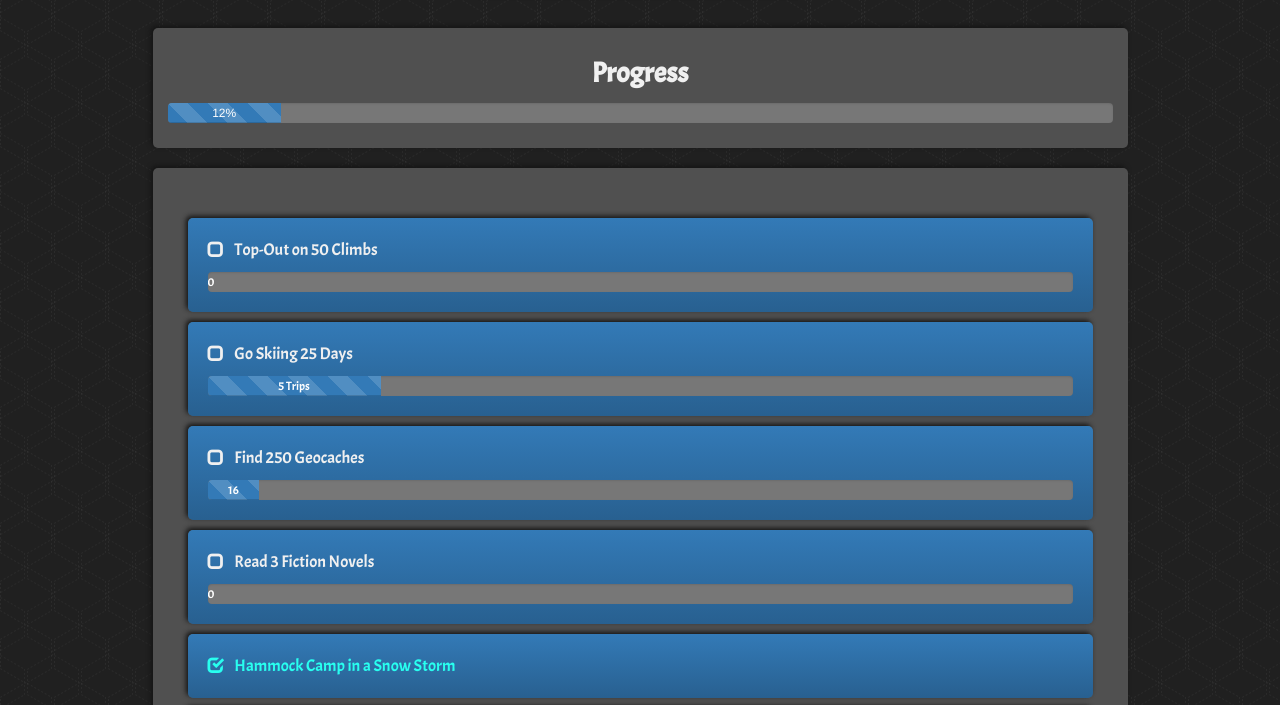
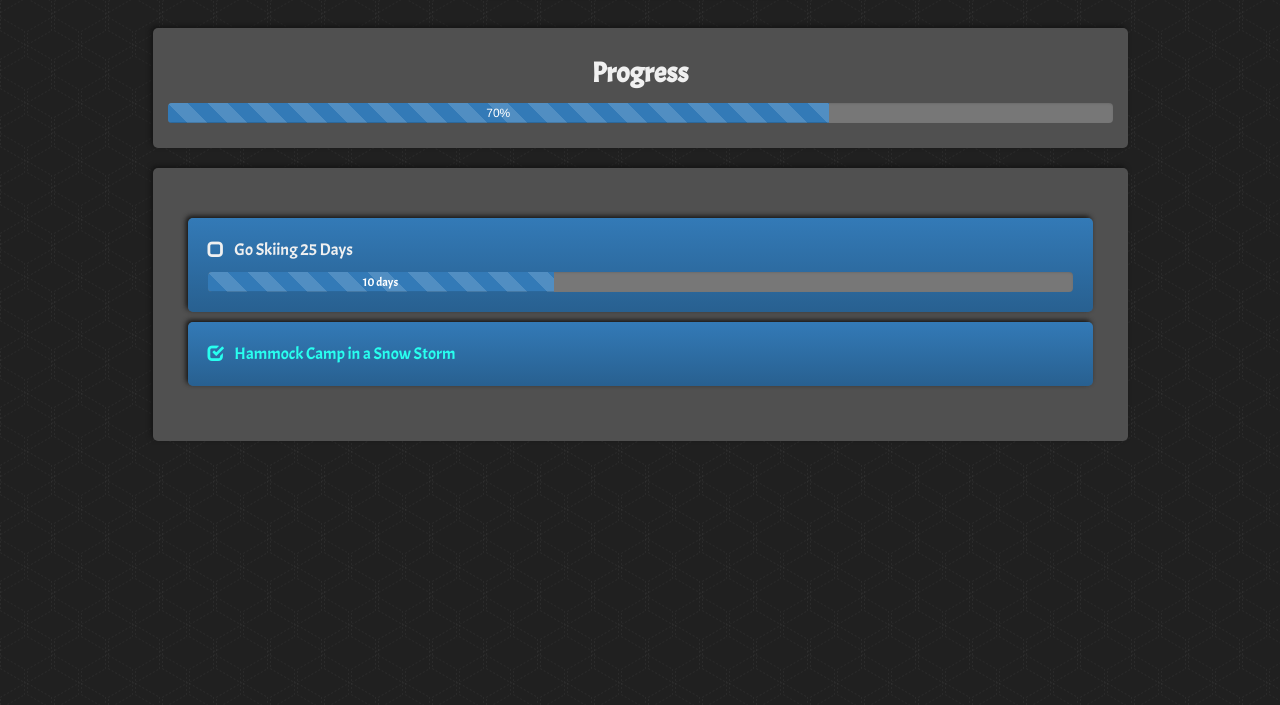
Before and after one commit to kylehovey/Resolutions, a website: page index.html in a window 1280 px wide. Shown: the part 72-777 px from the top of the page. Drawn offline with Linux system fonts and the light colour scheme; a web font is replaced by a local one.

Commit message:
Added resolution list component.

```diff
--- a/index.html
+++ b/index.html
@@ -1,27 +1,12 @@
 <!DOCTYPE html>
 <html lang="en">
   <head>
-    <!-- Author: Kyle Hovey -->
     <title>2018 | Resolutions</title>
-
-    <!-- FAVICON -->
-    <link rel="shortcut icon" href="../images/favicon/favicon.ico" type='image/x-icon' />
-
-    <!-- Stay Mobile Friendly -->
     <meta name="viewport" content="width=device-width, initial-scale=1">
-
-    <!-- Know Charset -->
     <meta charset=utf-8>
-
-    <!-- Fonts -->
     <link href="https://fonts.googleapis.com/css?family=Indie+Flower|Open+Sans+Condensed:300|Acme|Averia+Serif+Libre|IM+Fell+English+SC" rel="stylesheet">
-
-    <!-- ===== CSS INCLUDES ===== -->
-    <!-- JQuery --> <link rel="stylesheet" type="text/css" href="style/main.css" />
-
-    <!-- Bootstrap -->
+    <link rel="stylesheet" type="text/css" href="style/main.css" />
     <link rel="stylesheet" type="text/css" href="style/external/bootstrap.min.css" />
-    <!-- ===== /CSS INCLUDES ===== -->
   </head>
   <body>
     <header>
@@ -31,79 +16,6 @@
         </h1>
       </center>
     </header>
-    <section id="resolution-progress">
-      <div class="container">
-        <div class="row">
-          <div class="col-xs-10 col-xs-offset-1 card-container" id="about-col">
-            <center>
-              <span class="title-text">
-                Progress
-              </span>
-              <div class="progress progress-striped">
-                <div class="progress-bar" style="width:12%">
-                  <span class="sr-only">12% Complete</span>
-                  12%
-                </div>
-              </div>
-            </center>
-          </div>
-        </div>
-      </div>
-    </section>
-    <section id="resolutions">
-      <div class="container">
-        <div class="row">
-          <div class="col-xs-10 col-xs-offset-1 card-container" id="resolutions-col">
-            <ul id="resolutions-list">
-              <li class="resolution">
-                Top-Out on 50 Climbs
-                <div class="progress progress-striped">
-                  <div class="progress-bar" style="width:0%">
-                    <span class="sr-only">0 Climbs</span>
-                    0
-                  </div>
-                </div>
-              </li>
-              <li class="resolution">
-                Go Skiing 25 Days
-                <div class="progress progress-striped">
-                  <div class="progress-bar" style="width:20%">
-                    <span class="sr-only">5 Trips</span>
-                    5 Trips
-                  </div>
-                </div>
-              </li>
-              <li class="resolution">
-                Find 250 Geocaches
-                <div class="progress progress-striped">
-                  <div class="progress-bar" style="width:6%">
-                    <span class="sr-only">16 Found</span>
-                    16
-                  </div>
-                </div>
-              </li>
-              <li class="resolution">
-                Read 3 Fiction Novels
-                <div class="progress progress-striped">
-                  <div class="progress-bar" style="width:0%">
-                    <span class="sr-only">0 Read</span>
-                    0
-                  </div>
-                </div>
-              </li>
-              <li class="resolution done">Hammock Camp in a Snow Storm</li>
-              <li class="resolution">Design and Manufacture a Printed Circuit Board</li>
-              <li class="resolution">Design an App That Uses WebGL</li>
-              <li class="resolution">Finish Godel Escher Bach</li>
-              <li class="resolution">Run the Mile in Under 7 Minutes</li>
-              <li class="resolution">Write and Record One Song</li>
-            </ul>
-          </div>
-        </div>
-      </div>
-    </section>
-
-    <!-- Javascript Includes -->
     <script type="text/javascript" src="./js/jquery.min.js"></script>
     <script type="text/javascript" src="./js/bootstrap.min.js"></script>
     <script type="text/javascript" src="./js/sweetalert.min.js"></script>
--- a/js/app/index/bundle.js
+++ b/js/app/index/bundle.js
@@ -83,9 +83,9 @@ $(() => {
 /***/ (function(module, __webpack_exports__, __webpack_require__) {
 
 "use strict";
-/* harmony import */ var __WEBPACK_IMPORTED_MODULE_0__components_resolution_resolution_js__ = __webpack_require__(2);
+/* harmony import */ var __WEBPACK_IMPORTED_MODULE_0__components_resolutionList_resolutionList_js__ = __webpack_require__(2);
 
-window.Resolution = __WEBPACK_IMPORTED_MODULE_0__components_resolution_resolution_js__["a" /* default */];
+window.ResolutionList = __WEBPACK_IMPORTED_MODULE_0__components_resolutionList_resolutionList_js__["a" /* default */];
 
 /**
  * Main application code for one view
@@ -95,6 +95,22 @@ class App {
    * Construct the view from components
    */
   constructor() {
+    this.resolutions = new __WEBPACK_IMPORTED_MODULE_0__components_resolutionList_resolutionList_js__["a" /* default */]({
+      container : "body",
+      resolutions : [
+        {
+          "goal" : "Go Skiing 25 Days",
+          "progressBar" : true,
+          "progressGoal" : 25,
+          "unit" : "days",
+          "progress" : 10,
+          "done" : false
+        },{
+          "goal" : "Hammock Camp in a Snow Storm",
+          "done" : true
+        }
+      ]
+    });
   }
 }
 /* harmony export (immutable) */ __webpack_exports__["a"] = App;
@@ -103,6 +119,111 @@ class App {
 
 /***/ }),
 /* 2 */
+/***/ (function(module, __webpack_exports__, __webpack_require__) {
+
+"use strict";
+/* harmony import */ var __WEBPACK_IMPORTED_MODULE_0__resolution_resolution_js__ = __webpack_require__(3);
+
+window.Resolution = __WEBPACK_IMPORTED_MODULE_0__resolution_resolution_js__["a" /* default */];
+
+/**
+ * Resolution list component
+ */
+class ResolutionList {
+  /**
+   * Construct a resolution list on the page
+   * @param {String} container ID of container to place list in
+   * @param {Array} resolutions JSON of resolutions loaded from file. Example:
+   * [
+   *  {
+   *    "goal" : "Go Skiing 25 Days",
+   *    "progressBar" : true,
+   *    "progressGoal" : 25,
+   *    "unit" : "days",
+   *    "progress" : 10,
+   *    "done" : false
+   *  },{
+   *    "goal" : "Hammock Camp in a Snow Storm",
+   *    "done" : true
+   *  }
+   * ]
+   */
+  constructor(opts) {
+    this._opts = Object.assign({
+      resolutions : [ ]
+    }, opts);
+
+    this._element = $(`
+      <section id="resolution-progress">
+        <div class="container">
+          <div class="row">
+            <div class="col-xs-10 col-xs-offset-1 card-container" id="about-col">
+              <center>
+                <span class="title-text">
+                  Progress
+                </span>
+                <div class="progress progress-striped">
+                  <div id="main-bar" class="progress-bar" style="width:12%">
+                    12%
+                  </div>
+                </div>
+              </center>
+            </div>
+          </div>
+        </div>
+      </section>
+      <section id="resolutions">
+        <div class="container">
+          <div class="row">
+            <div class="col-xs-10 col-xs-offset-1 card-container" id="resolutions-col">
+              <ul id="resolutions-list"></ul>
+            </div>
+          </div>
+        </div>
+      </section>
+    `);
+
+    $(this._opts.container).append(this._element);
+
+    this._resolutions = [ ];
+
+    this._opts.resolutions
+      .map(this.addResolution.bind(this));
+  }
+
+  /**
+   * Add a resolution to the list
+   * @param {Object} resoution Resolution JSON
+   */
+  addResolution(resolution) {
+    this._resolutions.push(new __WEBPACK_IMPORTED_MODULE_0__resolution_resolution_js__["a" /* default */](Object.assign({
+      container : "resolutions-list"
+    }, resolution)));
+
+    this.computeProgress();
+  }
+
+  /**
+   * Compute and render progress
+   */
+  computeProgress() {
+    const progress = this._resolutions.reduce((total, res) => {
+      return total + res.getProgress();
+    }, 0) / this._resolutions.length;
+
+    const percent = Math.round(progress * 100);
+
+    $("#main-bar")
+      .css("width", `${percent}%`)
+      .text(`${percent}%`);
+  }
+}
+/* harmony export (immutable) */ __webpack_exports__["a"] = ResolutionList;
+
+
+
+/***/ }),
+/* 3 */
 /***/ (function(module, __webpack_exports__, __webpack_require__) {
 
 "use strict";
@@ -116,6 +237,7 @@ class Resolution {
    * @param {String} goal Title of resolution
    * @param {Boolean} progressBar True if progressbar should be rendered
    * @param {Number} progressGoal Quantity for resolution
+   * @param {Number} progress Progress so far
    * @param {String} unit Type of thing being measured
    */
   constructor(opts) {
@@ -124,7 +246,9 @@ class Resolution {
       goal : "Do a thing.",
       progressBar : false,
       progressGoal : 100,
-      unit : "%"
+      progress : 0,
+      unit : "%",
+      done : false
     }, opts);
 
     this._element = $(`
@@ -141,6 +265,14 @@ class Resolution {
     `);
 
     $(`#${this._opts.container}`).append(this._element);
+
+    if (this._opts.progressBar) {
+      this.setProgress(this._opts.progress);
+    }
+
+    if (this._opts.done) {
+      this.complete();
+    }
   }
 
   /**
@@ -148,6 +280,19 @@ class Resolution {
    */
   complete() {
     this._element.addClass("done");
+    this._opts.done = true;
+  }
+
+  /**
+   * Get the progress of this resolution (0-1)
+   * @return {Number}
+   */
+  getProgress() {
+    if (this._opts.progressBar) {
+      return this._opts.progress / this._opts.progressGoal;
+    } else {
+      return this._opts.done ? 1 : 0;
+    }
   }
 
   /**
@@ -157,11 +302,12 @@ class Resolution {
    */
   setProgress(value = 0) {
     if (this._opts.progressBar) {
-      const progress = Math.round(100 * value / this._opts.progressGoal);
+      this._opts.progress = value;
+      const percent = Math.round(100 * value / this._opts.progressGoal);
 
       this._element
         .find(".progress-bar")
-        .css("width", `${progress}%`)
+        .css("width", `${percent}%`)
         .text(`${value} ${this._opts.unit}`);
     } else {
       throw new Error("No progress bar in this resolution.");
```
Also changed, not shown: src/js/components/resolution/resolution.js (+28 -3 lines), src/js/components/resolutionList/resolutionList.js (added, +95 -0 lines), src/js/index/app.js (+18 -2 lines), 1 other file.
